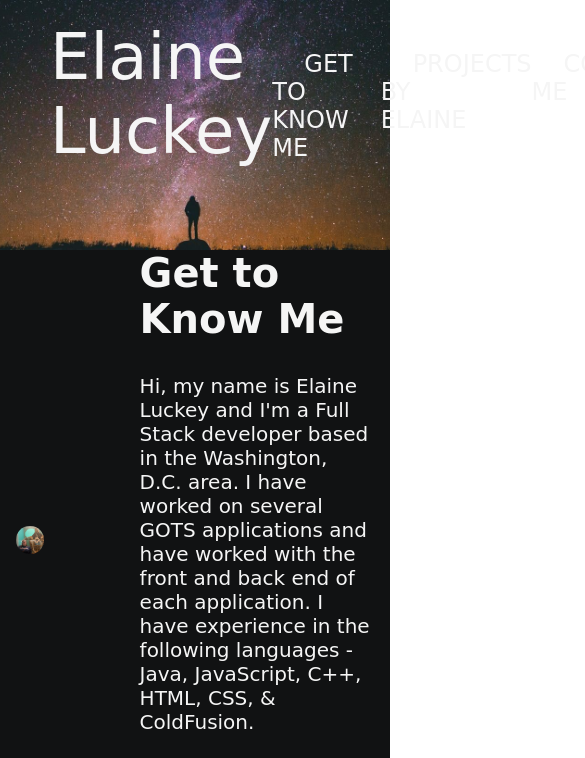
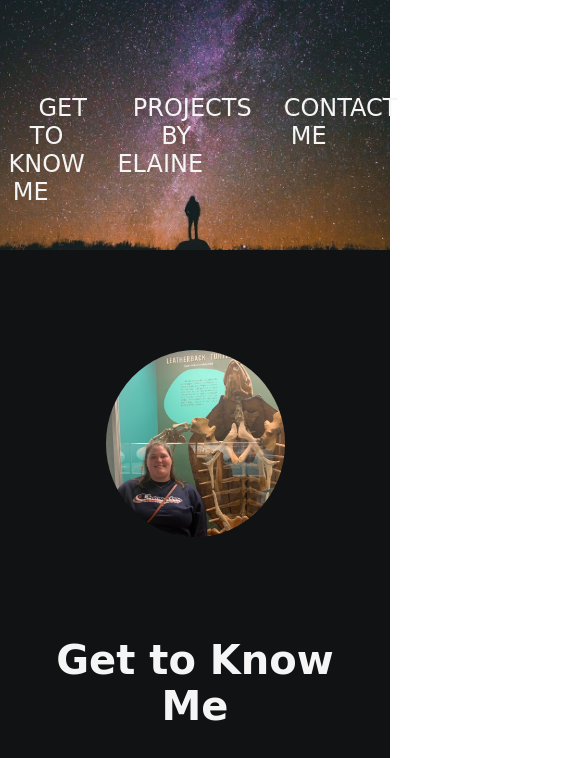
Before and after one commit to elaine-luckey/Elaine-Luckey-Portfolio, a plain HTML site: page index.html in a window 390 px wide. Shown: the top 758 px of the page, 585 px wide, since content can reach past the window. Drawn offline with Linux system fonts and the light colour scheme; a web font is replaced by a local one.

Commit message:
final update for mobile views

```diff
--- a/Assets/css/style.css
+++ b/Assets/css/style.css
@@ -13,6 +13,7 @@
     text-decoration: none;
 }
 
+/* Assisted by Edward Kim */
 /* HTML BEHAVIOR THAT WILL CREATE A SMOOTH SCROLL INSTEAD OF A CHOPPY SCROLL */
 html {
     scroll-behavior: smooth;
@@ -27,12 +28,12 @@ html {
 /* NAVIGATION BAR "ELAINE" TITLE */
 .nav-bar p {
     font-size: 4rem;
-    /* text-transform: uppercase; */
     margin-left: 50px;
     margin-top: 20px;
     font-family: 'Over the Rainbow', cursive;
 }
 
+/* Assisted by Edward Kim */
 /* NAVIGATION BAR SETTING THE BACKGROUND TO BE THE IMAGE AND TO SPAN ACROSS THE ENTIRE PAGE */
 .nav-bar {
     display: flex;
@@ -46,6 +47,7 @@ html {
     position: relative;
 }
 
+/* Assisted by Edward Kim */
 /* NAVIGATION BAR HEADER THAT CONTROLS ALL THE LOCATION AND POSITIONING OF THE LINKS (GET TO KNOW ME, PROJECTS BY ELAINE, AND CONTACT ME */
 .nav-bar ul {
     list-style-type: none;
@@ -147,12 +149,13 @@ main {
     display: flex;
 }
 
+/* Assisted by Edward Kim */
 /* PROJECT 1 BORDER FOR IMAGE */
 .project-one-border {
     position: relative;
     background-image: url("../images/veil-nebula-supernova-remnant-full-width.jpg");
-    width: 1000px;
     height: 500px;
+    width: 1200px;
     border: 5px solid plum;
     background-size: cover;
     background-position: center;
@@ -330,17 +333,17 @@ main {
     margin-bottom: 20px;
     display: flex;
     justify-content: center;
-
 }
 
+/* CONTACT ME INFORMATION */
 .contact-me-information {
     display: block;
-    margin-left: 150px;
     list-style: none;
 }
 
 .contact-me-information li {
     font-size: 1.10rem;
+    text-align: center;
 }
 
 #contact-me {
@@ -361,18 +364,156 @@ main {
     font-size: 0.8rem;
 }
 
+/* Assisted by Edward Kim for all of media section */
+/* MEDIA ADJUSTMENTS WHEN THE SCREEN SHRINKS TO MOBILE & TABLET VIEW */
+@media screen and (max-width: 970px) {
+    .nav-bar {
+        flex-wrap: wrap;
+        justify-content: center;
+        text-align: center;
+        text-size-adjust: 30px;
+    }
 
-@media (max-width: 425px) {
-    .nav-bar {
-        max-width: 100%;
-        margin: 0 auto;
-        }
+    .about-container {
+        flex-wrap: wrap;
+        justify-content: center;
+        text-align: center;
+    }
+
+    .about-bio-container {
+        flex-wrap: wrap;
+        justify-content: center;
+        text-align: center;
+
+    }
+
+    .about-bio-container h1 {
+        flex-wrap: wrap;
+    }
+
+    .about-image-container {
+        width: 50%;
+    }
+
+    .project-one-border {
+        height: 400px;
+        width: 700px;
+    }
+
+    .project-two-border,
+    .project-three-border,
+    .project-four-border,
+    .project-five-border {
+        height: 300px;
+        width: 300px;
     }
 
 
-@media (max-width: 425px) {
+}
+
+
+
+@media screen and (max-width: 550px) {
+    .nav-bar {
+        flex-wrap: wrap;
+        justify-content: center;
+        text-align: center;
+        align-items: center;
+    }
+
+    .nav-bar p {
+        display: none;
+    }
+
+    .nav-header a {
+        flex-flow: wrap;
+    }
+
+    .about-container {
+        flex-wrap: wrap;
+        justify-content: center;
+        text-align: center;
+    }
+
+    .about-bio-container {
+        flex-wrap: wrap;
+        justify-content: center;
+        text-align: center;
+
+    }
+
+    .about-bio-container h1 {
+        flex-wrap: wrap;
+    }
+
     .about-image-container {
-        max-width: 600px;
-        margin: 0 auto;
-        }
+        width: 50%;
     }
+
+    .project-one-border {
+        height: 200px;
+        width: 300px;
+    }
+
+    .project-two-border,
+    .project-three-border,
+    .project-four-border,
+    .project-five-border {
+        height: 200px;
+        width: 200px;
+    }
+
+}
+
+@media screen and (max-width: 400px) {
+    .nav-bar {
+        flex-wrap: wrap;
+        justify-content: center;
+        text-align: center;
+        align-items: center;
+
+    }
+
+    .nav-bar p {
+        display: none;
+    }
+
+    .nav-header a {
+        flex-flow: wrap;
+    }
+
+    .about-container {
+        flex-wrap: wrap;
+        justify-content: center;
+        text-align: center;
+    }
+
+    .about-bio-container {
+        flex-wrap: wrap;
+        justify-content: center;
+        text-align: center;
+
+    }
+
+    .about-bio-container h1 {
+        flex-wrap: wrap;
+    }
+
+    .about-image-container {
+        width: 50%;
+    }
+
+    .project-one-border {
+        height: 200px;
+        width: 300px;
+    }
+
+    .project-two-border,
+    .project-three-border,
+    .project-four-border,
+    .project-five-border {
+        height: 100px;
+        width: 100px;
+    }
+
+}
```
